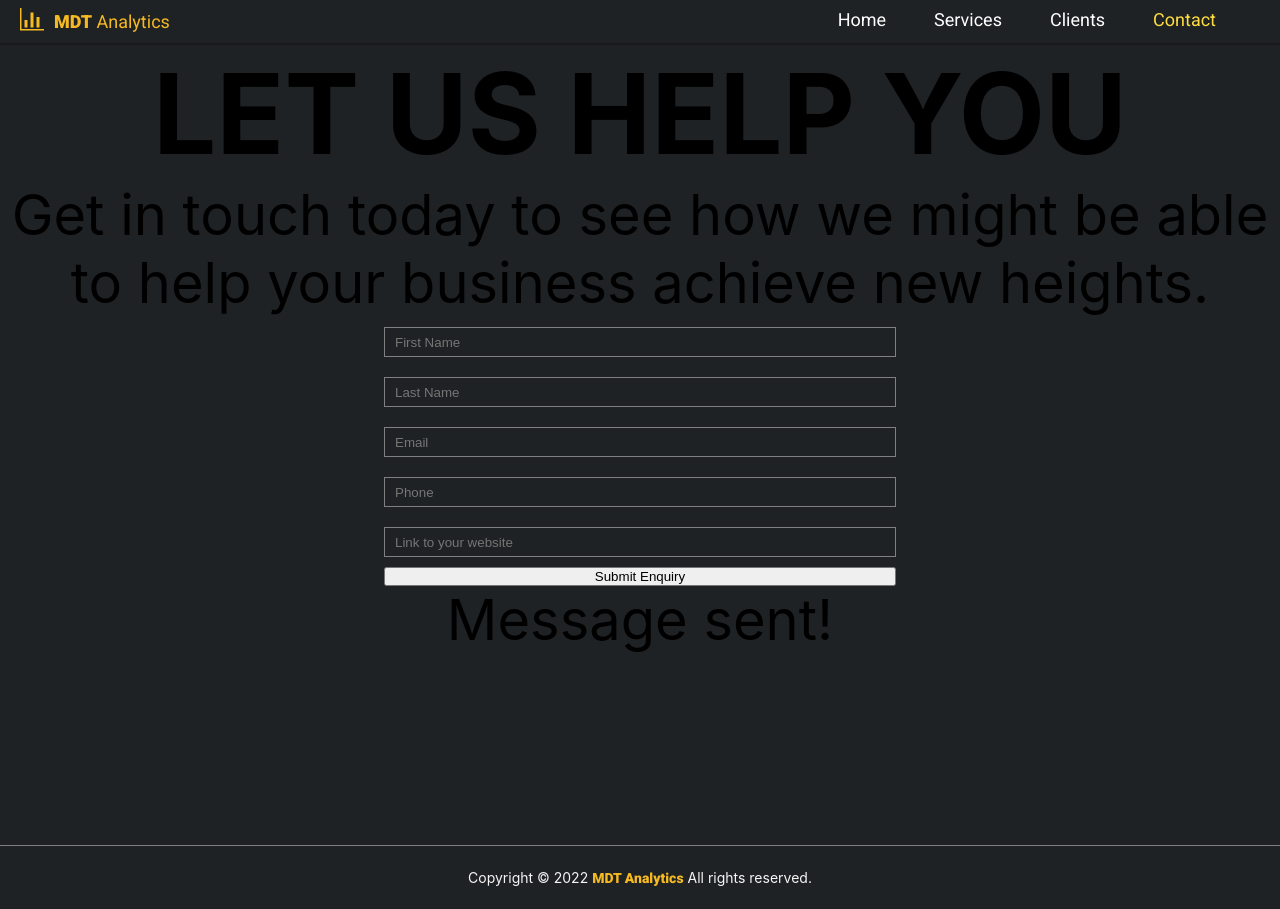
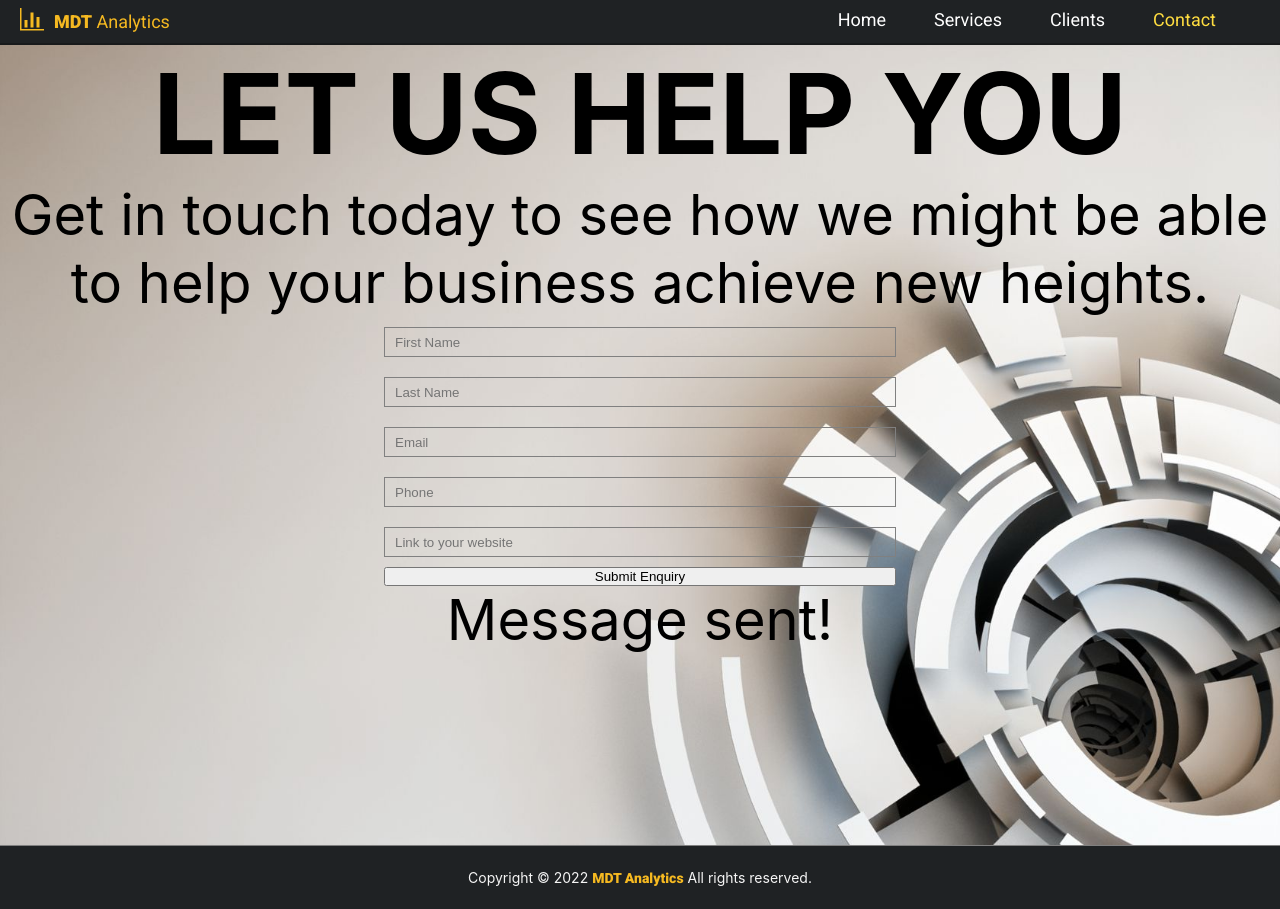
Before and after one commit to Mohammad-Afsari/mdtanalytics, a React (Create React App) app: page /contact in a window 1280 px wide. Built offline with nearby package versions, Linux system fonts and the light colour scheme.

Commit message:
update: contacts image in use

```diff
--- a/src/components/Contact/Contact.js
+++ b/src/components/Contact/Contact.js
@@ -5,12 +5,12 @@ const Contact = () => {
   return (
     <div
       className="contactsContainer"
-      //   style={{
-      //     backgroundImage: `url(${contacts}`,
-      //     backgroundRepeat: "no-repeat",
-      //     backgroundPosition: "center",
-      //     backgroundSize: "cover",
-      //   }}
+      style={{
+        backgroundImage: `url(${contacts}`,
+        backgroundRepeat: "no-repeat",
+        backgroundPosition: "center",
+        backgroundSize: "cover",
+      }}
     >
       <h1>LET US HELP YOU</h1>
       <p>
```
